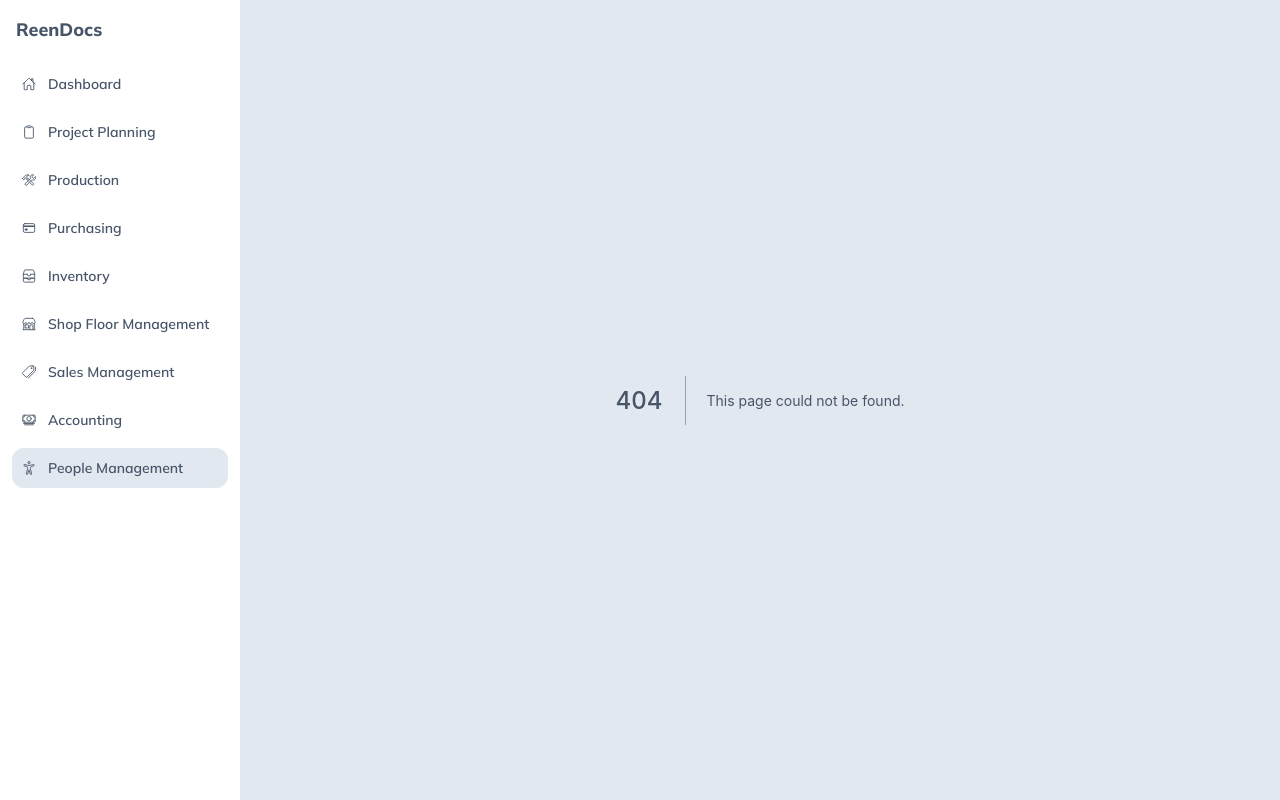
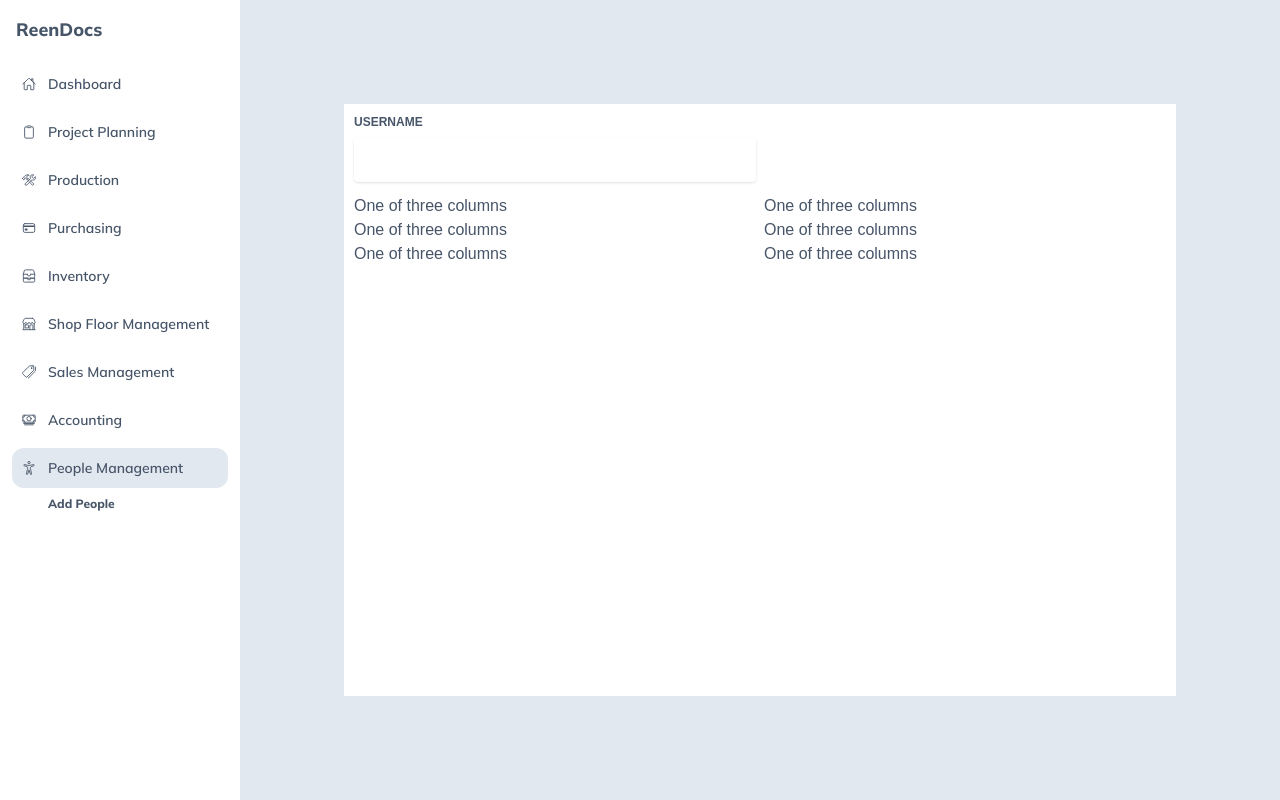
Before and after one commit to reendoobizdev/reendocsui, a Next.js app: page /people/addpeople in a window 1280 px wide. Before the commit this address had no page. Built offline with nearby package versions, Linux system fonts and the light colour scheme.

Commit message:
create people and edit menu.js

```diff
--- a/constants/menu.js
+++ b/constants/menu.js
@@ -8,17 +8,17 @@
         title: "Project Planning",
         url: "projectplan",
         icon: "IoClipboardOutline",
-        submenu:[
+        submenu: [
             {
-                title:"Plan A Project",
+                title: "Plan A Project",
                 url: "planning"
             },
             {
-                title:"Project Review",
+                title: "Project Review",
                 url: "review"
             },
             {
-                title:"Design Assignment",
+                title: "Design Assignment",
                 url: "design"
             },
         ]
@@ -56,6 +56,13 @@
     {
         title: "People Management",
         url: "people",
-        icon: "IoAccessibilityOutline"
+        icon: "IoAccessibilityOutline",
+        submenu: [
+            {
+                title: "Add People",
+                url: "addpeople"
+            },
+
+        ]
     }
 ];
--- /dev/null
+++ b/pages/people/addpeople.js
@@ -0,0 +1,46 @@
+export default function AddPeople() {
+
+    const mystyle = {
+        color: "black",
+        backgroundColor: "white",
+        padding: "10px",
+        margin: "10%",
+        height: "100%",
+        fontFamily: "Arial"
+    }
+
+    return (
+        <div style={mystyle}>
+            <form>
+                <div className="grid  md:grid-cols-2 gap-2">
+                    <div className="relative w-full mb-3">
+                        <label
+                            className="block uppercase text-blueGray-600 text-xs font-bold mb-2"
+                            htmlFor="grid-password"
+                        >
+                            Username
+                        </label>
+                        <input
+                            type="text"
+                            className="border-0 px-3 py-3 placeholder-blueGray-300 text-blueGray-600 bg-white rounded text-sm shadow focus:outline-none focus:ring w-full ease-linear transition-all duration-150"
+                            defaultValue=""
+                        />
+                    </div>
+                </div>
+                <div className="grid md:grid-cols-2 gap-2">
+                    <div>One of three columns</div>
+                    <div>One of three columns</div>
+                </div>
+                <div className="grid  md:grid-cols-2 gap-2">
+                    <div>One of three columns</div>
+                    <div>One of three columns</div>
+                </div>
+                <div className="grid  md:grid-cols-2 gap-2">
+                    <div>One of three columns</div>
+                    <div>One of three columns</div>
+                </div>
+            </form>
+        </div>
+        // </div>
+    )
+}
--- /dev/null
+++ b/pages/people/index.js
@@ -0,0 +1,31 @@
+export default function People() {
+    const mystyle = {
+        color: "black",
+        backgroundColor: "white",
+        padding: "10px",
+        margin: "10%",
+        height: "100%",
+        fontFamily: "Arial"
+    }
+
+    return (
+        <div style={mystyle}>
+            <div class="grid  md:grid-cols-2 gap-2">
+                <div>One of three columns</div>
+                <div>One of three columns</div>
+            </div>
+            <div class="grid md:grid-cols-2 gap-2">
+                <div>One of three columns</div>
+                <div>One of three columns</div>
+            </div>
+            <div class="grid  md:grid-cols-2 gap-2">
+                <div>One of three columns</div>
+                <div>One of three columns</div>
+            </div>
+            <div class="grid  md:grid-cols-2 gap-2">
+                <div>One of three columns</div>
+                <div>One of three columns</div>
+            </div>
+        </div>
+    )
+}
```
